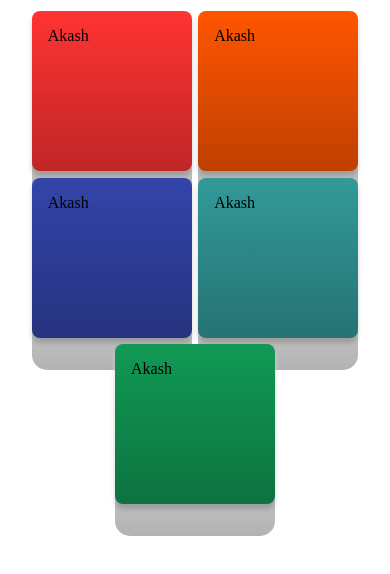
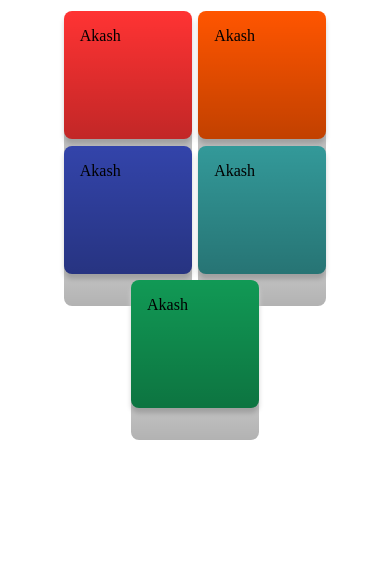
Before and after one commit to AkashGutha/codepaper.io, a Gatsby site: page /LandingPage in a window 390 px wide. Built offline with nearby package versions, Linux system fonts and the light colour scheme; Gatsby itself is replaced by a stand-in of ours.

Commit message:
hopefully fixed the menu issue

```diff
--- a/src/pages/LandingPage/index.jsx
+++ b/src/pages/LandingPage/index.jsx
@@ -8,11 +8,21 @@ const cardStyle = css({
   margin: "0.5rem",
   justifyContent: "center",
   boxShadow: "0px 5px 5px lightgrey",
-  "@media(max-width: 698px)": {
-    width: "10rem",
-    height: "10rem",
+  "@media(max-width: 960px)": {
+    width: "8rem",
+    height: "8rem",
     borderRadius: "0.5rem",
     margin: "0.2rem"
+  }
+});
+
+const cardGradientStyle = css({
+  background: "linear-gradient(to bottom, transparent , rgba(0,0,0,0.3))",
+  borderRadius: "1.2rem",
+  height: "100%",
+  padding: "1rem",
+  "@media(max-width: 960px)": {
+    borderRadius: "0.5rem"
   }
 });
 
@@ -31,17 +41,7 @@ class LandingPage extends Component {
         {categories.map(category => {
           return (
             <div key={category} style={{ background: category }} {...cardStyle}>
-              <div
-                style={{
-                  background:
-                    "linear-gradient(to bottom, transparent , rgba(0,0,0,0.3))",
-                  borderRadius: "15px",
-                  height: "100%",
-                  padding: "1rem"
-                }}
-              >
-                Akash
-              </div>
+              <div {...cardGradientStyle}>Akash</div>
             </div>
           );
         })}
```
Also changed, not shown: src/layouts/index.js (+3 -7 lines).
